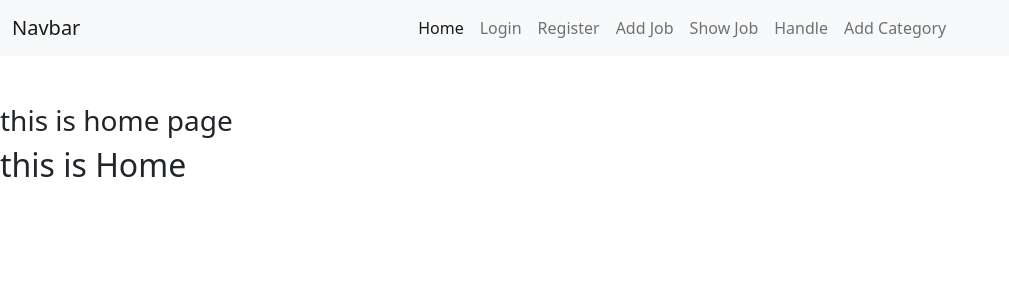
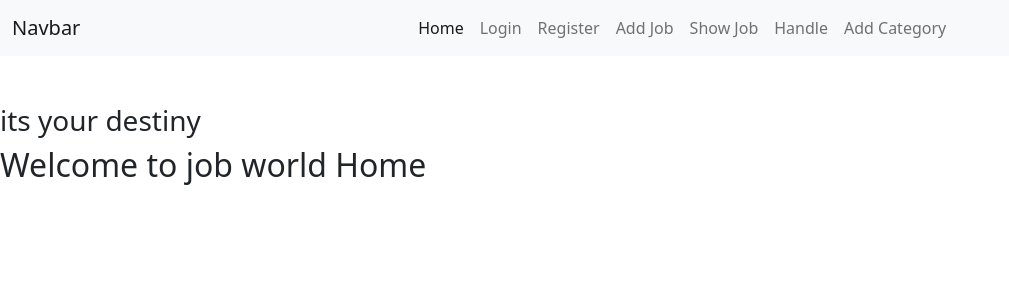
Before and after one commit to NA-Siddiky/jobs-in-bd, a React (Create React App) app: page / in a window 1280 px wide. Shown: the top 300 px of the page, without its empty margins (0-1009 px from the left). Built offline with nearby package versions, Linux system fonts and the light colour scheme.

Commit message:
submitted

```diff
--- a/src/App.js
+++ b/src/App.js
@@ -41,9 +41,9 @@ function App() {
             <AddJobs />
           </PrivateRoutes>
 
-          <PrivateRoutes  path="/allJobs">
+          <Route  path="/allJobs">
             <ShowJobs />
-          </PrivateRoutes>
+          </Route>
 
           <PrivateRoutes  path="/handle">
             <JobHandling />
--- a/src/Components/Home/Home.js
+++ b/src/Components/Home/Home.js
@@ -5,7 +5,7 @@ import JobHandling from '../Jobs/JobHandling/JobHandling';
 const Home = () => {
     return (
         <div>
-            <h2>this is Home</h2>
+            <h2>Welcome to job world Home</h2>
             {/* <JobCategory></JobCategory>
             <JobHandling></JobHandling> */}
         </div>
--- a/src/Components/Pages/Homepage.js
+++ b/src/Components/Pages/Homepage.js
@@ -4,7 +4,7 @@ import Home from '../Home/Home'
 const Homepage = () => {
     return (
         <div>
-            <h3>this is home page</h3>
+            <h3>its your destiny</h3>
             <Home></Home>
         </div>
     );
```
Also changed, not shown: 1 other file (tests, documents, lock files or other folders).
